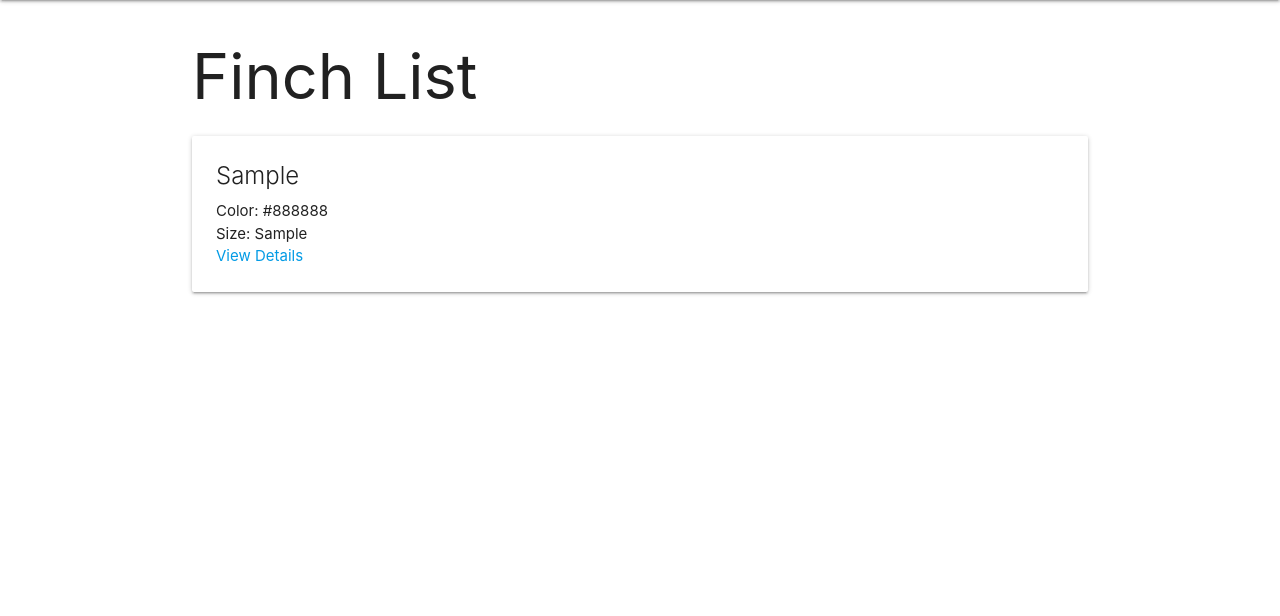
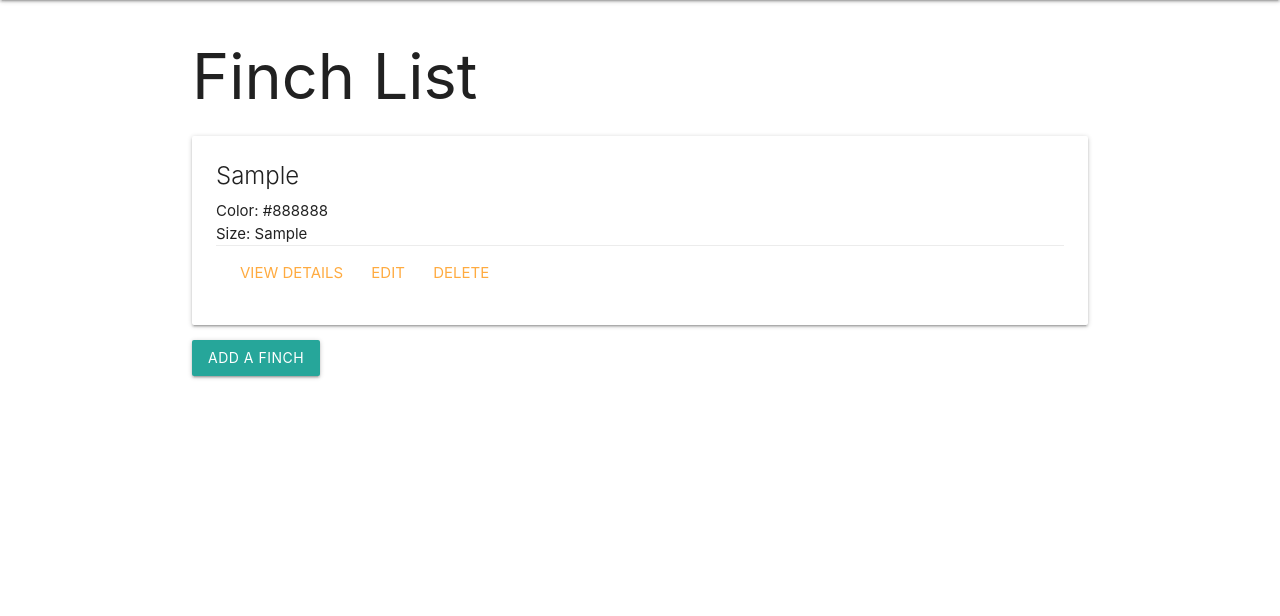
Before and after one commit to Nisal4/finchcollector, a Django app: page /finches/ in a window 1280 px wide. Shown: the part 64-680 px from the top of the page. Run offline with Django 4.2, Linux system fonts and the light colour scheme; tables that the repository leaves empty hold one stand-in row (values such as "Sample post").

Commit message:
Finish part 3

```diff
--- a/main_app/templates/finches/index.html
+++ b/main_app/templates/finches/index.html
@@ -10,11 +10,16 @@
           <span class="card-title">{{ finch.species }}</span>
           <p>Color: {{ finch.color }}</p>
           <p>Size: {{ finch.size }}</p>
-          <a href="{% url 'finch_detail' finch.id %}">View Details</a>
+          <div class="card-action">
+            <a href="{% url 'finch_detail' finch.id %}">View Details</a>
+            <a href="{% url 'finch_edit' finch.id %}">Edit</a>
+            <a href="{% url 'finch_delete' finch.id %}">Delete</a>
+          </div>
         </div>
       </div>
     </li>
   {% endfor %}
 </ul>
+<a  class="btn" href="{% url 'finch_add' %}">Add a Finch</a>
 
 {% endblock %}
--- a/main_app/urls.py
+++ b/main_app/urls.py
@@ -1,5 +1,6 @@
 from django.urls import path
 from . import views
+from .views import FinchCreate, FinchUpdate, FinchDelete
 
 
 urlpatterns = [
@@ -7,4 +8,7 @@ urlpatterns = [
     path('about/', views.about, name='about'),
     path('finches/', views.finches_index, name='finches_index'),
     path('finches/<int:finch_id>/', views.finch_detail, name='finch_detail'),
+    path('finches/add/', FinchCreate.as_view(), name='finch_add'),
+    path('finches/<int:pk>/edit/', FinchUpdate.as_view(), name='finch_edit'),
+    path('finches/<int:pk>/delete/', FinchDelete.as_view(), name='finch_delete'),
 ]
--- a/main_app/views.py
+++ b/main_app/views.py
@@ -1,6 +1,7 @@
 from django.shortcuts import render, redirect
 from .models import Finch
-
+from django.urls import reverse_lazy
+from django.views.generic import CreateView, UpdateView, DeleteView
 # Create your views here.
 finches = [
     {"id": 1, "species": "Zebra Finch", "color": "Black and White", "size": "Small"},
@@ -20,3 +21,20 @@ def finches_index(request):
 def finch_detail(request, finch_id):
     finch = Finch.objects.get(id=finch_id)
     return render(request, 'finches/detail.html', {'finch': finch})
+
+class FinchCreate(CreateView):
+    model = Finch
+    fields = ['species', 'color', 'size']
+    template_name = 'finches/finch_form.html'
+    success_url = reverse_lazy('finches_index')
+
+class FinchUpdate(UpdateView):
+    model = Finch
+    fields = ['species', 'color', 'size']
+    template_name = 'finches/finch_form.html'
+    success_url = reverse_lazy('finches_index')
+
+class FinchDelete(DeleteView):
+    model = Finch
+    template_name = 'finches/finch_confirm_delete.html'
+    success_url = reverse_lazy('finches_index')
```
Also changed, not shown: main_app/templates/finches/finch_confirm_delete.html (added, +11 -0 lines), main_app/templates/finches/finch_form.html (added, +10 -0 lines), main_app/static/css/style.css (line endings or trailing spaces).
